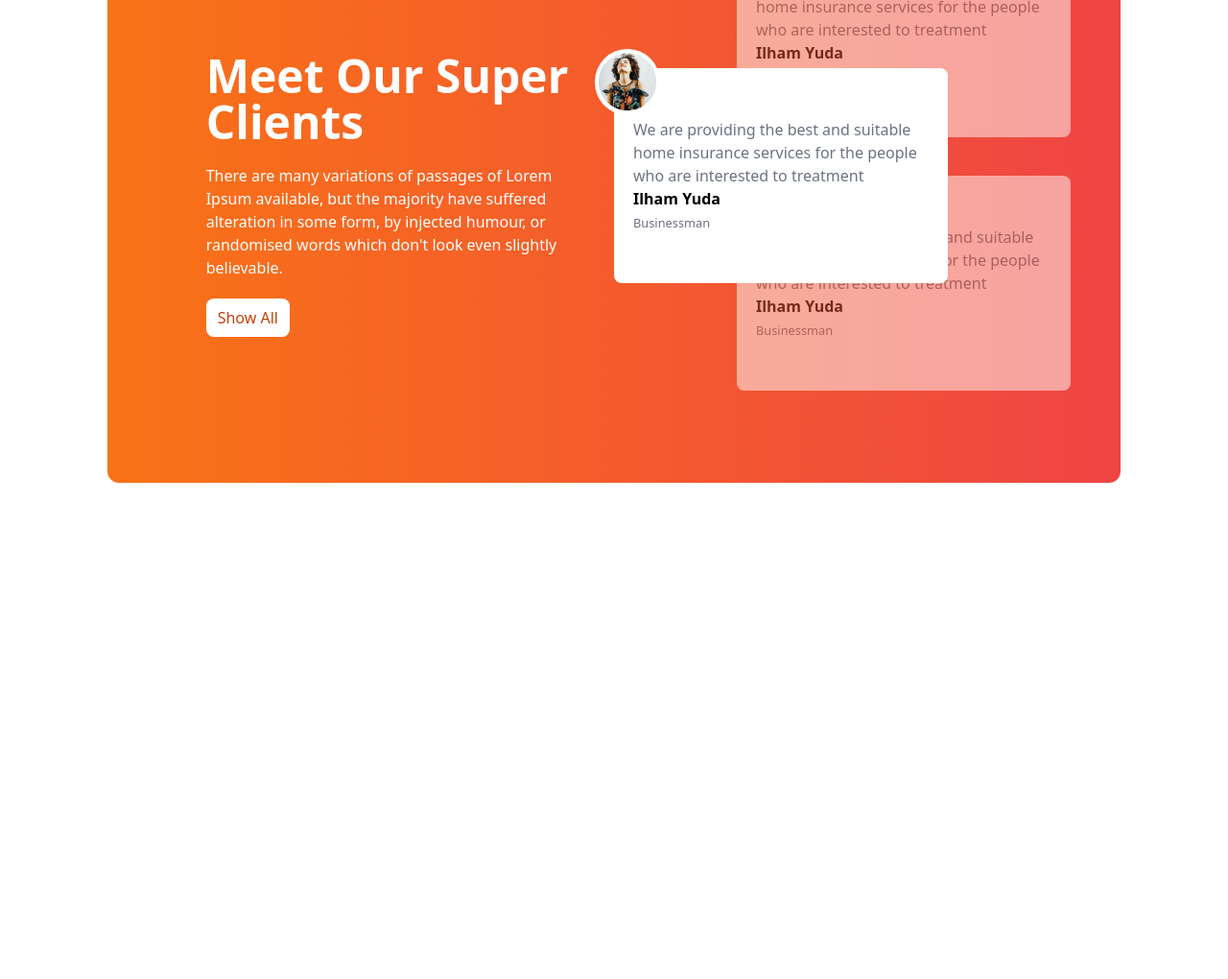
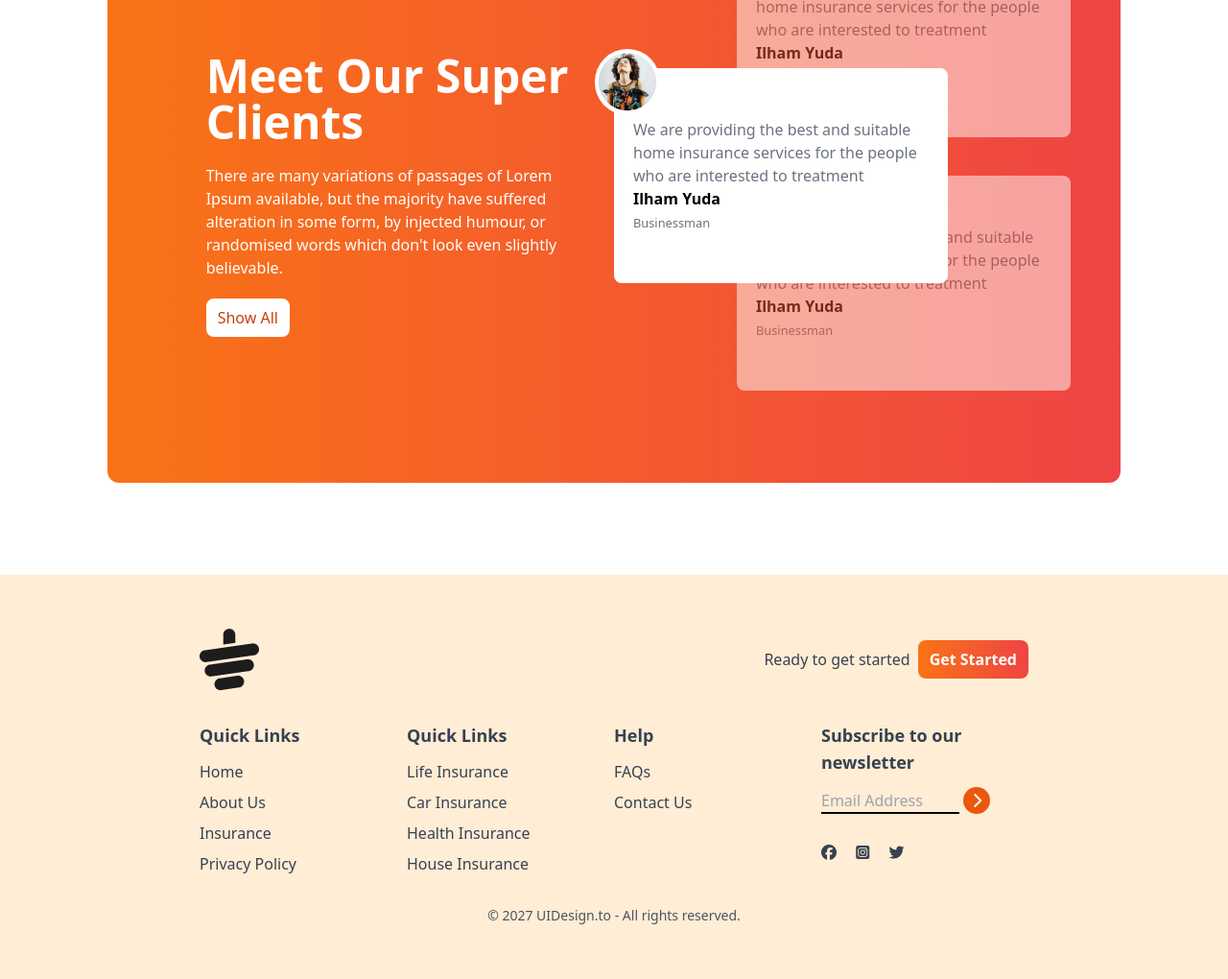
Before and after one commit to nusrat-rima/Tea-House-Website, a plain HTML site: page index.html in a window 1280 px wide. Shown: the part 1925-2945 px from the top of the page at 96% size. Before the commit the page ends 2524 px from the top, so only its background shows below. Drawn offline with nearby package versions, Linux system fonts and the light colour scheme.

Commit message:
added footer section

```diff
--- a/index.html
+++ b/index.html
@@ -214,8 +214,8 @@
                 </div>
                 <div class="px-5">
                   <p class="text-gray-500">
-                  We are providing the best and suitable home insurance services
-                  for the people who are interested to treatment
+                    We are providing the best and suitable home insurance
+                    services for the people who are interested to treatment
                   </p>
                   <h4 class="font-bold">Ilham Yuda</h4>
                   <small class="text-gray-500">Businessman</small>
@@ -258,5 +258,93 @@
         </div>
       </section>
     </main>
+    <footer class="bg-orange-100 text-gray-700 py-14 px-4 md:px-16">
+      <div class="w-9/12 mx-auto">
+        <!-- logo -->
+        <div class="mb-8 flex justify-between">
+          <img src="images/cup.png" alt="" />
+              <div class="flex items-center gap-2">
+          <h4>Ready to get started</h4>
+          <button
+            class="bg-gradient-to-r from-orange-500 to-red-500 px-3 py-2 text-white font-bold rounded-lg"
+          >
+            Get Started
+          </button>
+        </div>
+        </div>
+
+      <!-- Links -->
+      <div class="grid grid-cols-1 md:grid-cols-2 lg:grid-cols-4">
+        <!--first column  -->
+        <div>
+          <h3 class="font-semibold text-lg mb-3">Quick Links</h3>
+          <ul class="space-y-2">
+            <li>
+              <a class="hover:bg-orange-500" href="">Home</a>
+            </li>
+            <li>
+              <a class="hover:bg-orange-500" href="">About Us</a>
+            </li>
+            <li>
+              <a class="hover:bg-orange-500" href="">Insurance</a>
+            </li>
+            <li>
+              <a class="hover:bg-orange-500" href="">Privacy Policy</a>
+            </li>
+          </ul>
+        </div>
+        <!-- second column -->
+             <div>
+          <h3 class="font-semibold text-lg mb-3">Quick Links</h3>
+          <ul class="space-y-2">
+            <li>
+              <a class="hover:bg-orange-500" href="">Life Insurance</a>
+            </li>
+            <li>
+              <a class="hover:bg-orange-500" href="">Car Insurance</a>
+            </li>
+            <li>
+              <a class="hover:bg-orange-500" href="">Health Insurance</a>
+            </li>
+            <li>
+              <a class="hover:bg-orange-500" href="">House Insurance</a>
+            </li>
+          </ul>
+        </div>
+        <!-- Third Column -->
+             <div>
+          <h3 class="font-semibold text-lg mb-3">Help</h3>
+          <ul class="space-y-2">
+            <li>
+              <a class="hover:bg-orange-500" href="">FAQs</a>
+            </li>
+            <li>
+              <a class="hover:bg-orange-500" href="">Contact Us</a>
+            </li>
+          </ul>
+        </div>
+        <!-- Fourth Column -->
+         <div>
+          <h3 class="font-semibold text-lg mb-3">Subscribe to our newsletter</h3>
+          <div class="flex flex-col space-y-2">
+            <div>
+              <input placeholder="Email Address" type="text" class="bg-transparent border-b-2 border-black w-4/6">
+              <i class="fa-solid fa-chevron-right w-7 h-7 bg-orange-600 inline-flex rounded-full text-white justify-center items-center"></i>
+              <div class="flex justify-between w-2/5 mb-2 mt-8">
+<i class="fa-brands fa-facebook"></i>
+<i class="fa-brands fa-square-instagram"></i>
+<i class="fa-brands fa-twitter"></i>
+              </div>
+            </div>
+          </div>
+
+         </div>
+      </div>
+      <div class="text-center pt-4 mt-4">
+        <p class="text-sm text-gray-600 ">
+        © 2027 UIDesign.to - All rights reserved.
+        </p>
+      </div>
+    </footer>
   </body>
 </html>
```
Lines whose indentation alone changed are shown as unchanged.
